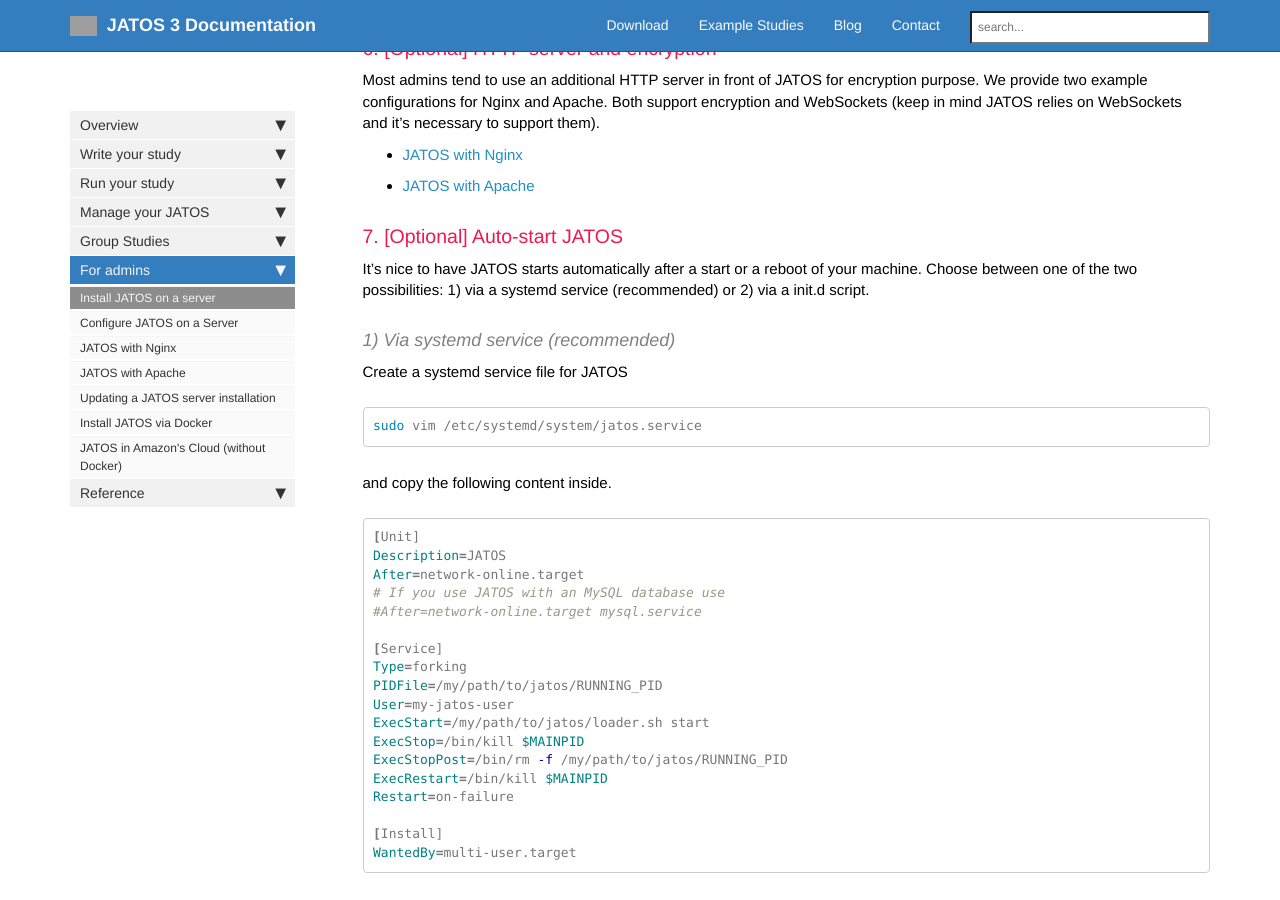
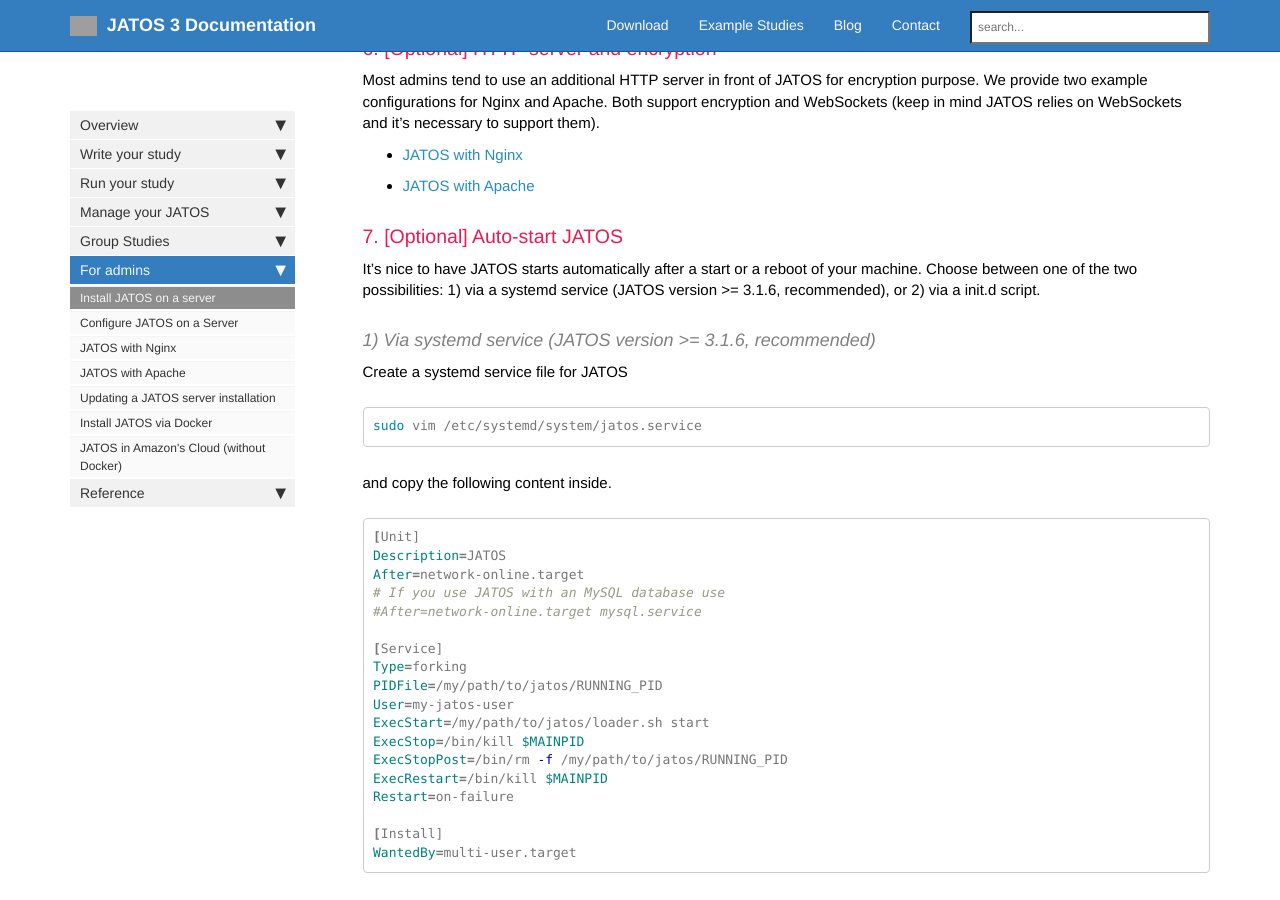
Before and after one commit to kristian-lange-tw/JATOS_docs_v3, a Jekyll site: the page built from pages/JATOS-on-a-server.md, in a window 1280 px wide and 900 px high, scrolled down 1837 px. Built offline with Jekyll 4.4.1, drawn with Linux system fonts in a browser that asks for light colours; nearby versions of some CDN libraries; comment, search, counter and statistics services are not loaded; some of the changed text lies outside the part shown; grey boxes are pictures that could not be loaded.

Commit message:
Update JATOS-on-a-server.md

````diff
--- a/pages/JATOS-on-a-server.md
+++ b/pages/JATOS-on-a-server.md
@@ -57,9 +57,9 @@
 
 ### 7. [Optional] Auto-start JATOS
 
-It's nice to have JATOS starts automatically after a start or a reboot of your machine. Choose between one of the two possibilities: 1) via a systemd service (recommended) or 2) via a init.d script.
+It's nice to have JATOS starts automatically after a start or a reboot of your machine. Choose between one of the two possibilities: 1) via a systemd service (JATOS version >= 3.1.6, recommended), or 2) via a init.d script.
 
-#### 1) Via systemd service (recommended)
+#### 1) Via systemd service (JATOS version >= 3.1.6, recommended)
 
 Create a systemd service file for JATOS
 ```shell
````
